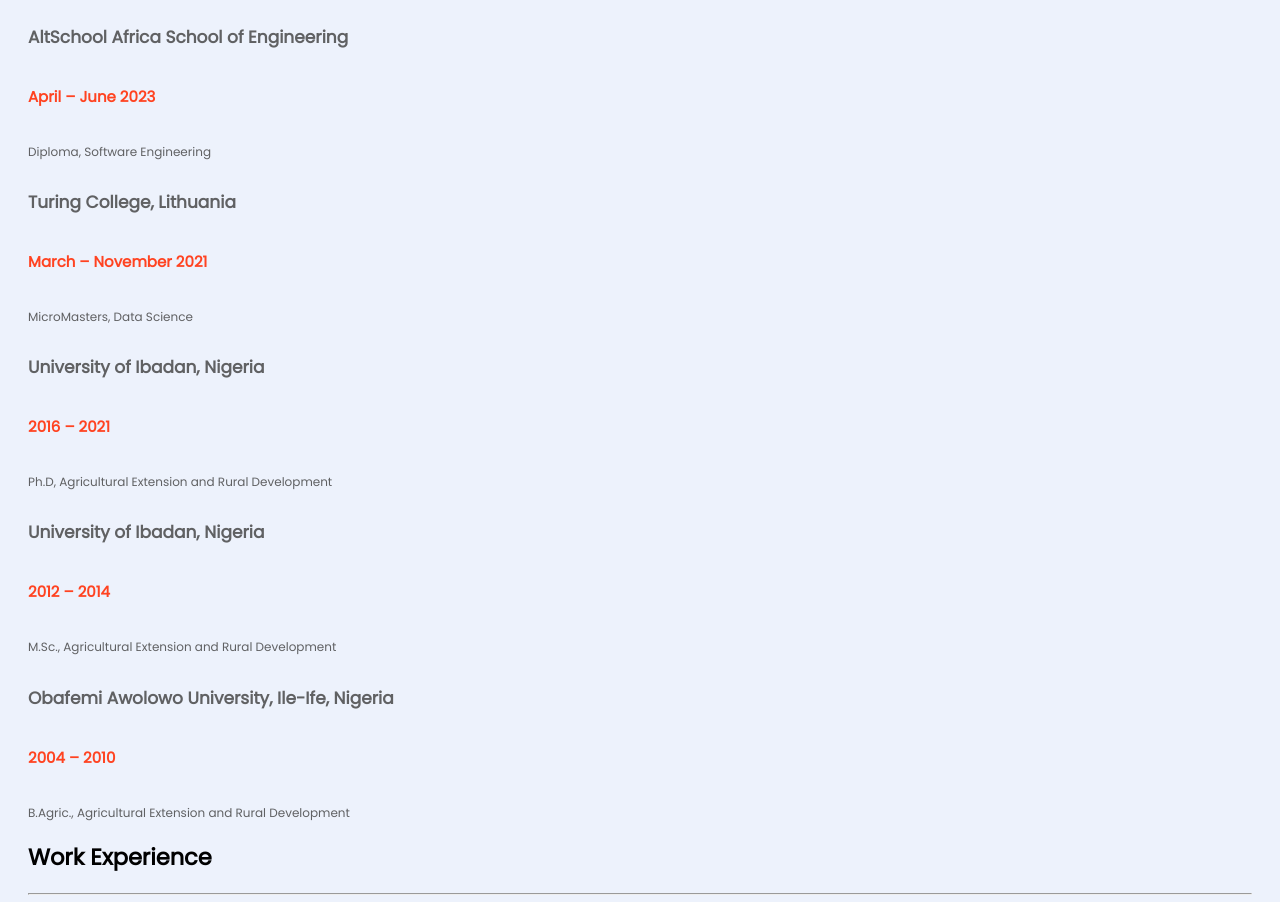
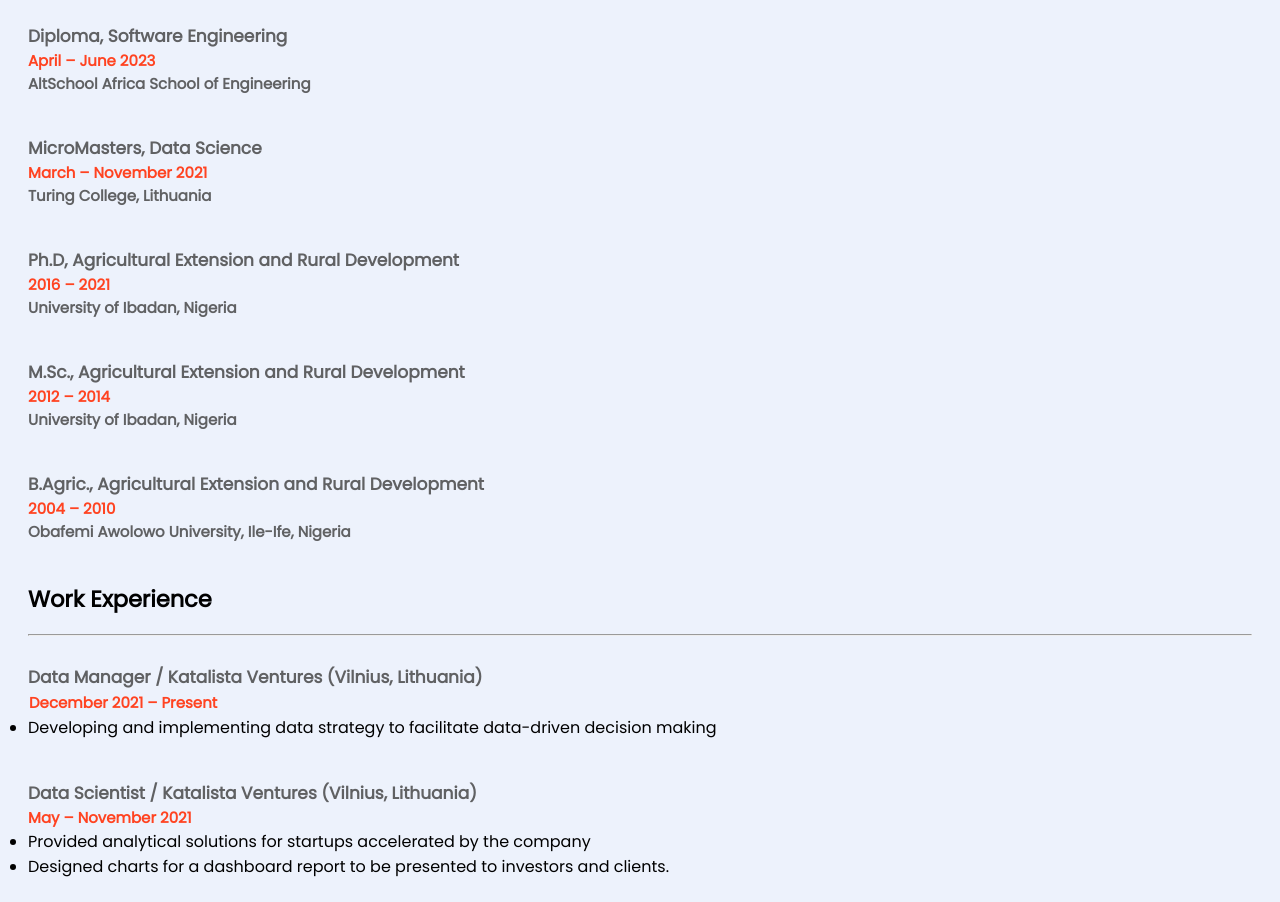
Before and after one commit to adeyinkaoresanya/Adeyinka-s-portfolio, a plain HTML site: page index.html in a window 1280 px wide. Shown: the part 578-1480 px from the top of the page. Drawn offline with Linux system fonts and the light colour scheme.

Commit message:
Chore: make changes to the text in HTML files

```diff
--- a/index.html
+++ b/index.html
@@ -29,9 +29,9 @@
 
     <div class="info">
         <h2>Hi! My name is <span>Adeyinka Oresanya</span></h2>
-        <h2>I am a backend engineer </h2>
+        <h2>I am a backend engineer (Nodejs) </h2>
         <img src="images/Afriko_Small_File_14.jpg" class="img-full"  alt="Adeyinka_Oresanya">
-        <p> I am a multidisciplinary software engineer, combining my research, data visualization, <br>
+        <p class="intro"> As a multidisciplinary software engineer, I combine my research, data visualization, <br>
             data management, and project management background with software engineering skills <br>
             to create robust, scalable applications that users would love to use. <br><br>
             I hold a diploma in software engineering from AltSchool Africa.<br>
@@ -44,25 +44,31 @@
         <div class="sections">
             <h1>Education</h1>
             <hr>
-            <h5><b> AltSchool Africa School of Engineering</b></h5>
-            <h6>April – June 2023 </h6>
-            <p>Diploma, Software Engineering</p>
+            <div class="education">
+            <h5><b> Diploma, Software Engineering</b></h5>
+            <h6 class="date">April – June 2023 </h6>
+            <h6>AltSchool Africa School of Engineering</h6>
 
-            <h5><b> Turing College, Lithuania </b></h5>
-            <h6>March – November 2021 </h6>
-            <p>MicroMasters, Data Science</p>
+            </div>
 
-            <h5><b> University of Ibadan, Nigeria</b></h5>
-            <h6>2016 – 2021 </h6>
-            <p>Ph.D, Agricultural Extension and Rural Development</p>
+            <div class="education"><h5><b> MicroMasters, Data Science</b></h5>
+            <h6 class="date">March – November 2021 </h6>
+            <h6>Turing College, Lithuania</h6>
+            </div>
 
-            <h5><b> University of Ibadan, Nigeria</b></h5>
-            <h6>2012 – 2014 </h6>
-            <p>M.Sc., Agricultural Extension and Rural Development</p>
+            <div class="education"><h5><b> Ph.D, Agricultural Extension and Rural Development</b></h5>
+            <h6 class="date">2016 – 2021 </h6>
+            <h6>University of Ibadan, Nigeria</h6>
+            </div>
 
-            <h5><b>Obafemi Awolowo University, Ile-Ife, Nigeria</b></h5>
-            <h6>2004 – 2010 </h6>
-            <p>B.Agric., Agricultural Extension and Rural Development</p>
+            <div class="education"><h5><b> M.Sc., Agricultural Extension and Rural Development</b></h5>
+            <h6 class="date">2012 – 2014 </h6>
+            <h6>University of Ibadan, Nigeria</h6>
+            </div>
+
+        <div class="education"><h5><b>B.Agric., Agricultural Extension and Rural Development</b></h5>
+            <h6 class="date">2004 – 2010 </h6>
+            <h6>Obafemi Awolowo University, Ile-Ife, Nigeria</h6>
         </div>
 
     </section>
@@ -70,17 +76,20 @@
         <div class="section">
             <h1>Work Experience</h1>
             <hr>
+            <div class="work">
             <h5><b> Data Manager / Katalista Ventures (Vilnius, Lithuania) </b></h5>
             <h6 class="d-manager"> December 2021 – Present </h6>
             <ul>
             <li> Developing and implementing data strategy to facilitate data-driven decision making</li>
+            </div>
 
-            <h5><b> Data Scientist / Katalista Ventures (Vilnius, Lithuania) </b></h5>
+            <div class="work"><h5><b> Data Scientist / Katalista Ventures (Vilnius, Lithuania) </b></h5>
             <h6> May – November 2021 </h6>
             <ul>
                 <li> Provided analytical solutions for startups accelerated by the company</li>
                 <li> Designed charts for a dashboard report to be presented to investors and clients.</li>
             </ul>
+        </div>
         </div>
     </section>
 
--- a/style/style.css
+++ b/style/style.css
@@ -113,10 +113,27 @@ img{
 
 
 }
+.intro, li{
+    font-size: 16px;
+}
+
+.education h5, .education h6, .work h5, .work h6, .work ul{
+    margin: 0;
+            }
+
+ .education, .work{
+     padding: 20px 0;
+         }
+
+
+section .date, .work h6{
+    color: var(--red);
+    font-size: 15px;
+}
 
 section h6{
-    color: var(--red);
     font-size: 15px;
+    color: var(--black);
 }
 
 section h5{
```
Also changed, not shown: style/flex.html (deleted, +0 -12 lines).
